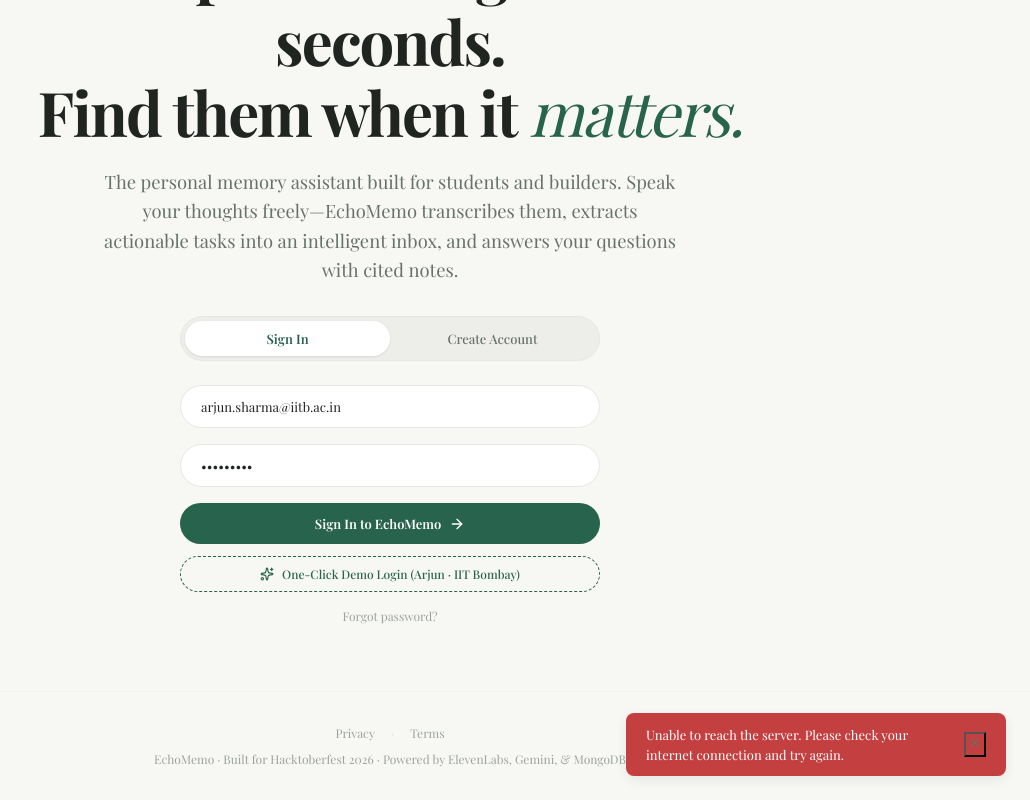
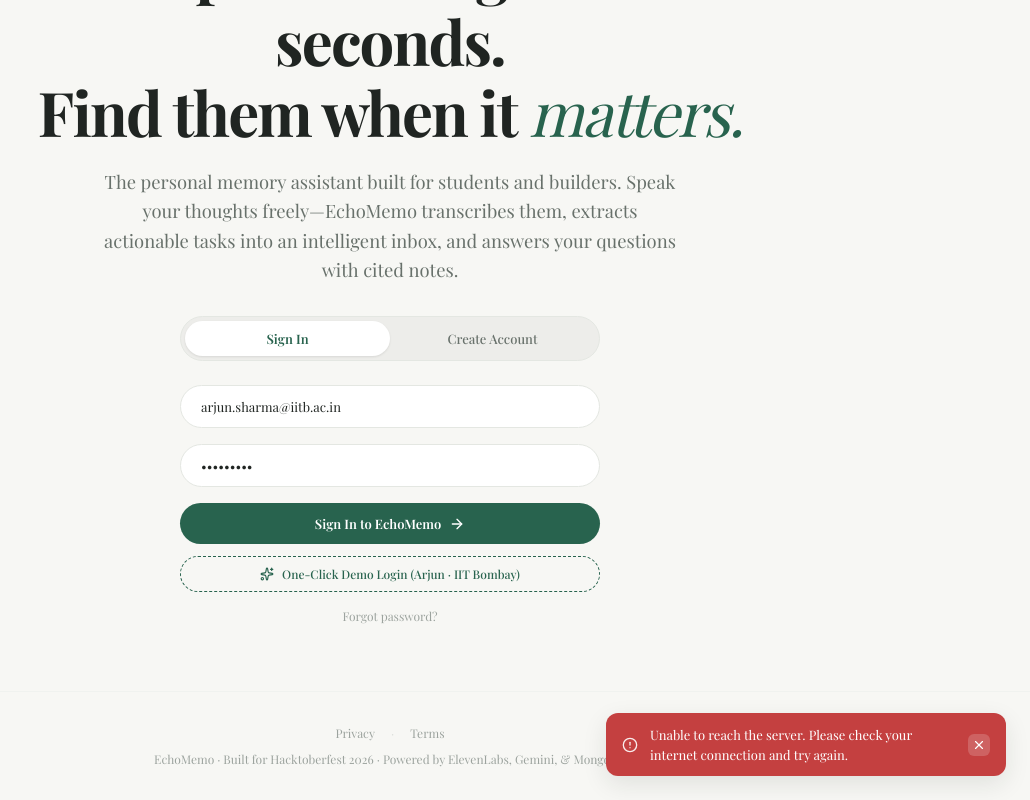
Before and after one commit to hrsh99-dev/echo-memo, a React (Vite) app in the folder frontend/: page / in a window 1280 px wide. Both pictures are taken after a click on the button "One-Click Demo Login (Arjun · IIT Bombay)". Shown: the part 250-1050 px from the top of the page, without its empty margins (250-1280 px from the left). Built offline with nearby package versions, Linux system fonts and the light colour scheme; no server answers; a web font is replaced by a local one.

Commit message:
bugs and glitches fixed

```diff
--- a/frontend/src/api/client.ts
+++ b/frontend/src/api/client.ts
@@ -60,16 +60,24 @@
     }
 
     let response: Response;
+    const controller = new AbortController();
+    const timeoutId = setTimeout(() => controller.abort(), 15000);
     try {
       response = await fetch(`${API_BASE}${path}`, {
         ...options,
         headers,
+        signal: controller.signal,
       });
     } catch (networkErr) {
+      if ((networkErr as Error).name === 'AbortError') {
+        throw new Error('Request timed out. Please check your connection and try again.');
+      }
       // fetch() itself failed — network down, backend unreachable, CORS blocked
       throw new Error(
         'Unable to reach the server. Please check your internet connection and try again.'
       );
+    } finally {
+      clearTimeout(timeoutId);
     }
 
     // Try to refresh token on 401
--- a/frontend/src/context/AuthContext.tsx
+++ b/frontend/src/context/AuthContext.tsx
@@ -53,13 +53,16 @@
   }, [fetchUser]);
 
   const login = async (email: string, password: string) => {
+    // Login sets tokens, then fetch user profile in one chain — no redundant calls
     await api.login(email, password);
-    await fetchUser();
+    const userData = await api.getMe();
+    setUser(userData);
   };
 
   const register = async (email: string, password: string, name: string) => {
     await api.register(email, password, name);
-    await fetchUser();
+    const userData = await api.getMe();
+    setUser(userData);
   };
 
   const logout = async () => {
--- a/frontend/src/context/ToastContext.tsx
+++ b/frontend/src/context/ToastContext.tsx
@@ -3,7 +3,7 @@
  */
 
 import { createContext, useContext, useState, useCallback, type ReactNode } from 'react';
-import { X } from 'lucide-react';
+import { X, CheckCircle, AlertCircle, Info } from 'lucide-react';
 
 interface Toast {
   id: number;
@@ -19,6 +19,12 @@
 
 let toastId = 0;
 
+const TOAST_ICONS = {
+  success: CheckCircle,
+  error: AlertCircle,
+  info: Info,
+};
+
 export function ToastProvider({ children }: { children: ReactNode }) {
   const [toasts, setToasts] = useState<Toast[]>([]);
 
@@ -27,7 +33,7 @@
     setToasts(prev => [...prev, { id, message, type }]);
     setTimeout(() => {
       setToasts(prev => prev.filter(t => t.id !== id));
-    }, 4000);
+    }, 5000);
   }, []);
 
   const dismiss = (id: number) => {
@@ -37,20 +43,23 @@
   return (
     <ToastContext.Provider value={{ showToast }}>
       {children}
-      <div className="toast-container">
-        {toasts.map(toast => (
-          <div key={toast.id} className={`toast toast-${toast.type}`}>
-            <span>{toast.message}</span>
+      <div className="toast-container" role="region" aria-label="Notifications" aria-live="polite">
+        {toasts.map(toast => {
+          const Icon = TOAST_ICONS[toast.type];
+          return (
+            <div key={toast.id} className={`toast toast-${toast.type}`} role="alert">
+              <Icon size={16} className="toast-icon" />
+              <span className="toast-message">{toast.message}</span>
               <button
-              className="btn-icon btn-ghost"
+                className="toast-dismiss"
                 onClick={() => dismiss(toast.id)}
                 aria-label="Dismiss notification"
-              style={{ marginLeft: 'auto', padding: '2px', minWidth: 'auto', width: 'auto', height: 'auto' }}
               >
                 <X size={14} />
               </button>
             </div>
-        ))}
+          );
+        })}
       </div>
     </ToastContext.Provider>
   );
--- a/frontend/src/index.css
+++ b/frontend/src/index.css
@@ -769,20 +769,58 @@
   display: flex;
   flex-direction: column;
   gap: var(--space-3);
+  pointer-events: none;
 }
 
 .toast {
-  padding: var(--space-3) var(--space-5);
+  padding: var(--space-3) var(--space-4);
   background: var(--color-text-primary);
   color: white;
-  border-radius: var(--radius-md);
+  border-radius: var(--radius-lg);
   font-size: var(--font-size-sm);
-  box-shadow: var(--shadow-md);
-  animation: slideIn 200ms ease;
-  display: flex;
-  align-items: center;
-  gap: var(--space-3);
-  max-width: 380px;
+  box-shadow: var(--shadow-lg);
+  animation: toastSlideIn 220ms cubic-bezier(0.34, 1.56, 0.64, 1);
+  display: flex;
+  align-items: center;
+  gap: var(--space-3);
+  max-width: 400px;
+  min-width: 240px;
+  pointer-events: all;
+}
+
+.toast-icon {
+  flex-shrink: 0;
+  opacity: 0.9;
+}
+
+.toast-message {
+  flex: 1;
+  line-height: var(--line-height-normal);
+}
+
+.toast-dismiss {
+  flex-shrink: 0;
+  display: inline-flex;
+  align-items: center;
+  justify-content: center;
+  width: 22px;
+  height: 22px;
+  border-radius: var(--radius-sm);
+  border: none;
+  background: rgba(255, 255, 255, 0.18);
+  color: white;
+  cursor: pointer;
+  padding: 0;
+  transition: background var(--transition-fast);
+  margin-left: auto;
+}
+
+.toast-dismiss:hover {
+  background: rgba(255, 255, 255, 0.32);
+}
+
+.toast-dismiss svg {
+  display: block;
 }
 
 .toast-success {
@@ -791,6 +829,42 @@
 
 .toast-error {
   background: var(--color-destructive);
+}
+
+.toast-info {
+  background: #3B6FBB;
+}
+
+@keyframes toastSlideIn {
+  from { opacity: 0; transform: translateX(28px) scale(0.95); }
+  to { opacity: 1; transform: translateX(0) scale(1); }
+}
+
+/* ===== App Loading Screen ===== */
+.app-loading-screen {
+  display: flex;
+  align-items: center;
+  justify-content: center;
+  min-height: 100vh;
+  background: var(--color-bg);
+}
+
+.app-loading-spinner {
+  width: 36px;
+  height: 36px;
+  border: 3px solid var(--color-border);
+  border-top-color: var(--color-primary);
+  border-radius: 50%;
+  animation: spinner 0.7s linear infinite;
+}
+
+@keyframes spinner {
+  to { transform: rotate(360deg); }
+}
+
+/* ===== Spin utility (for Loader2 icon) ===== */
+.spin {
+  animation: spinner 0.8s linear infinite;
 }
 
 @keyframes slideIn {
@@ -845,6 +919,31 @@
   margin-top: var(--space-6);
   font-size: var(--font-size-sm);
   color: var(--color-text-secondary);
+}
+
+/* Inline error banner on login/register forms */
+.auth-error-banner {
+  display: flex;
+  align-items: center;
+  gap: var(--space-2);
+  padding: var(--space-3) var(--space-4);
+  background: var(--color-destructive-light);
+  border: 1px solid rgba(196, 64, 64, 0.25);
+  border-radius: var(--radius-md);
+  color: var(--color-destructive);
+  font-size: var(--font-size-sm);
+  margin-bottom: var(--space-4);
+  animation: toastSlideIn 200ms ease;
+}
+
+.auth-error-banner svg {
+  flex-shrink: 0;
+}
+
+/* Error state for form inputs */
+.form-input-error {
+  border-color: var(--color-destructive) !important;
+  box-shadow: 0 0 0 3px rgba(196, 64, 64, 0.1) !important;
 }
 
 /* ===== Settings ===== */
--- a/frontend/src/pages/LoginPage.tsx
+++ b/frontend/src/pages/LoginPage.tsx
@@ -4,26 +4,27 @@
 
 import { useState, type FormEvent } from 'react';
 import { Link, useNavigate } from 'react-router-dom';
+import { Loader2, AlertCircle } from 'lucide-react';
 import { useAuth } from '../context/AuthContext';
-import { useToast } from '../context/ToastContext';
 import Logo from '../components/Logo';
 
 export default function LoginPage() {
   const [email, setEmail] = useState('');
   const [password, setPassword] = useState('');
   const [loading, setLoading] = useState(false);
+  const [error, setError] = useState<string | null>(null);
   const { login } = useAuth();
-  const { showToast } = useToast();
   const navigate = useNavigate();
 
   const handleSubmit = async (e: FormEvent) => {
     e.preventDefault();
+    setError(null);
     setLoading(true);
     try {
       await login(email, password);
       navigate('/');
     } catch (err) {
-      showToast(err instanceof Error ? err.message : 'Login failed', 'error');
+      setError(err instanceof Error ? err.message : 'Login failed. Please try again.');
     } finally {
       setLoading(false);
     }
@@ -40,18 +41,27 @@
           <p>Sign in to your EchoMemo account</p>
         </div>
 
+        {/* Inline error banner */}
+        {error && (
+          <div className="auth-error-banner" role="alert">
+            <AlertCircle size={16} />
+            <span>{error}</span>
+          </div>
+        )}
+
         <form className="auth-form" onSubmit={handleSubmit}>
           <div className="form-group">
             <label htmlFor="email" className="form-label">Email</label>
             <input
               id="email"
               type="email"
-              className="form-input"
+              className={`form-input${error ? ' form-input-error' : ''}`}
               placeholder="you@example.com"
               value={email}
-              onChange={e => setEmail(e.target.value)}
+              onChange={e => { setEmail(e.target.value); setError(null); }}
               required
               autoComplete="email"
+              disabled={loading}
             />
           </div>
 
@@ -60,12 +70,13 @@
             <input
               id="password"
               type="password"
-              className="form-input"
+              className={`form-input${error ? ' form-input-error' : ''}`}
               placeholder="••••••••"
               value={password}
-              onChange={e => setPassword(e.target.value)}
+              onChange={e => { setPassword(e.target.value); setError(null); }}
               required
               autoComplete="current-password"
+              disabled={loading}
             />
           </div>
 
@@ -76,7 +87,12 @@
           </div>
 
           <button type="submit" className="btn btn-primary btn-lg" disabled={loading} style={{ width: '100%' }}>
-            {loading ? 'Signing in...' : 'Sign In'}
+            {loading ? (
+              <>
+                <Loader2 size={16} className="spin" />
+                Signing in…
+              </>
+            ) : 'Sign In'}
           </button>
         </form>
 
--- a/frontend/src/pages/SettingsPage.tsx
+++ b/frontend/src/pages/SettingsPage.tsx
@@ -147,9 +147,15 @@
                 Permanently delete your account, all notes, embeddings, and associated data. This cannot be undone.
               </div>
             </div>
-            <button className="btn btn-destructive" onClick={() => setShowDeleteAccount(true)}>
-              <Trash2 size={14} /> Delete
-            </button>
+            {user?.email === 'arjun.sharma@iitb.ac.in' || user?.email === 'demo@echomemo.ai' ? (
+              <span style={{ fontSize: 'var(--font-size-xs)', color: 'var(--color-text-tertiary)', fontStyle: 'italic', maxWidth: '180px', textAlign: 'right' }}>
+                Demo accounts cannot be deleted
+              </span>
+            ) : (
+              <button className="btn btn-destructive" onClick={() => setShowDeleteAccount(true)}>
+                <Trash2 size={14} /> Delete
+              </button>
+            )}
           </div>
         </div>
       </div>
```
Also changed, not shown: frontend/src/App.tsx (+13 -48 lines), 1 other file (tests, documents, lock files or other folders). Lines whose indentation alone changed are shown as unchanged.
